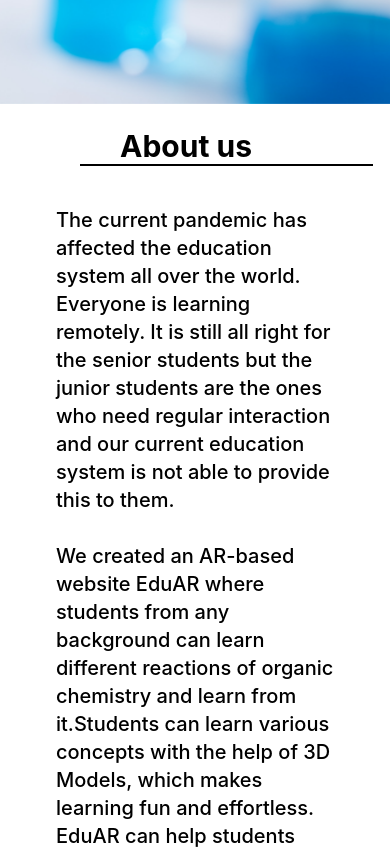
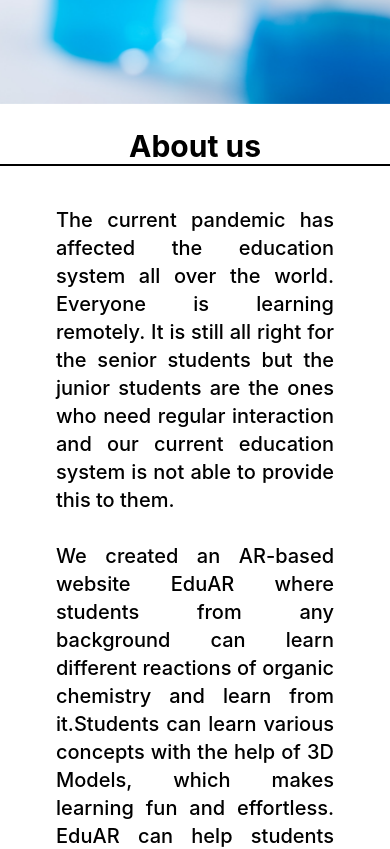
Before and after one commit to Abhinav0909/shopEcho, a Next.js app: page / in a window 390 px wide. Shown: the part 820-1669 px from the top of the page. Built offline with nearby package versions, Linux system fonts and the light colour scheme.

Commit message:
📱 Improve Responsive

```diff
--- a/pages/index.tsx
+++ b/pages/index.tsx
@@ -24,10 +24,10 @@ export default function Home() {
         </Flip>
         <Fade bottom>
           <div className="">
-            <h1 className="w-9/12 pl-10 mx-20 my-6 text-3xl font-bold border-b-2 border-black md:w-10/12">
+            <h1 className="w-full my-6 text-3xl font-bold text-center border-b-2 border-black md:w-11/12 md:mx-20">
               About us
             </h1>
-            <p className="my-10 text-xl font-medium mx-14 md:mx-28 ">
+            <p className="my-10 text-xl font-medium text-justify mx-14 md:mx-28 ">
               The current pandemic has affected the education system all over
               the world. Everyone is learning remotely. It is still all right
               for the senior students but the junior students are the ones who
```
